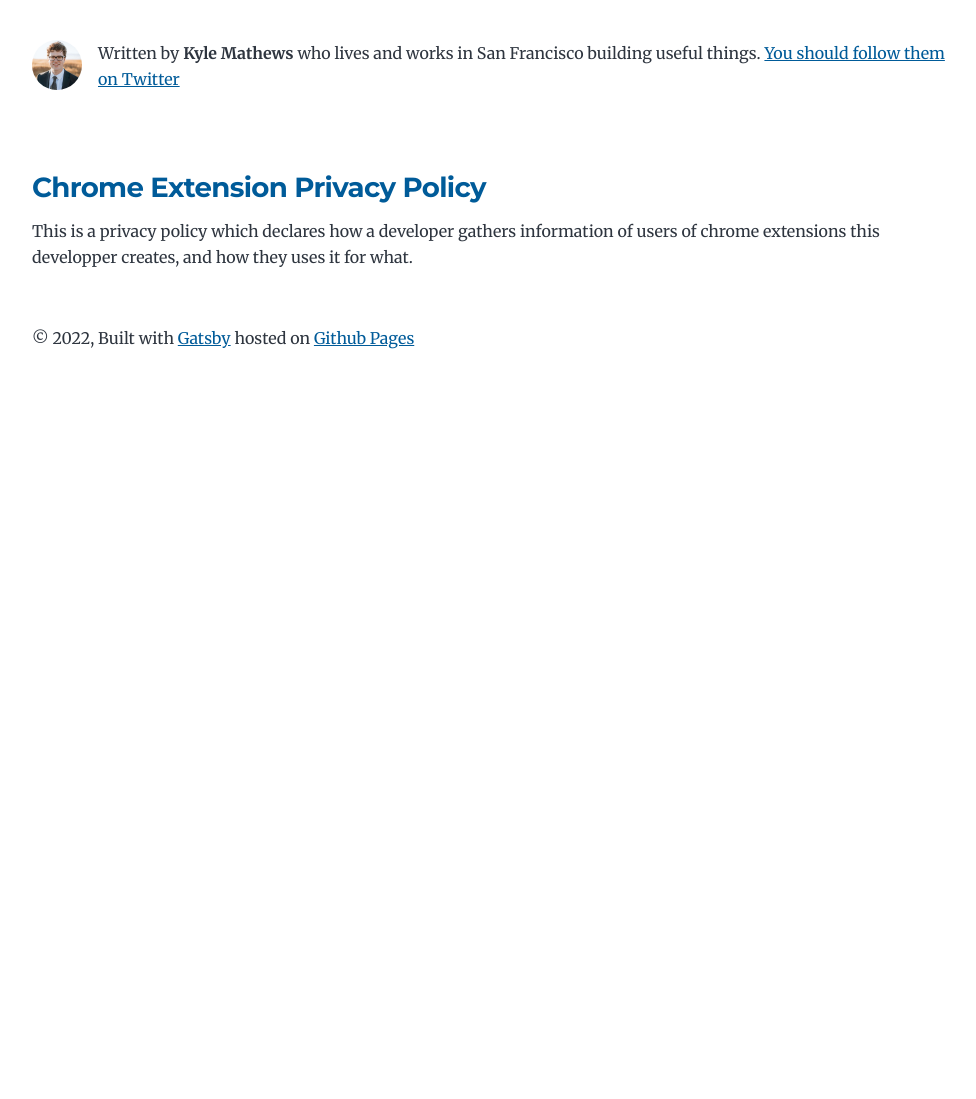
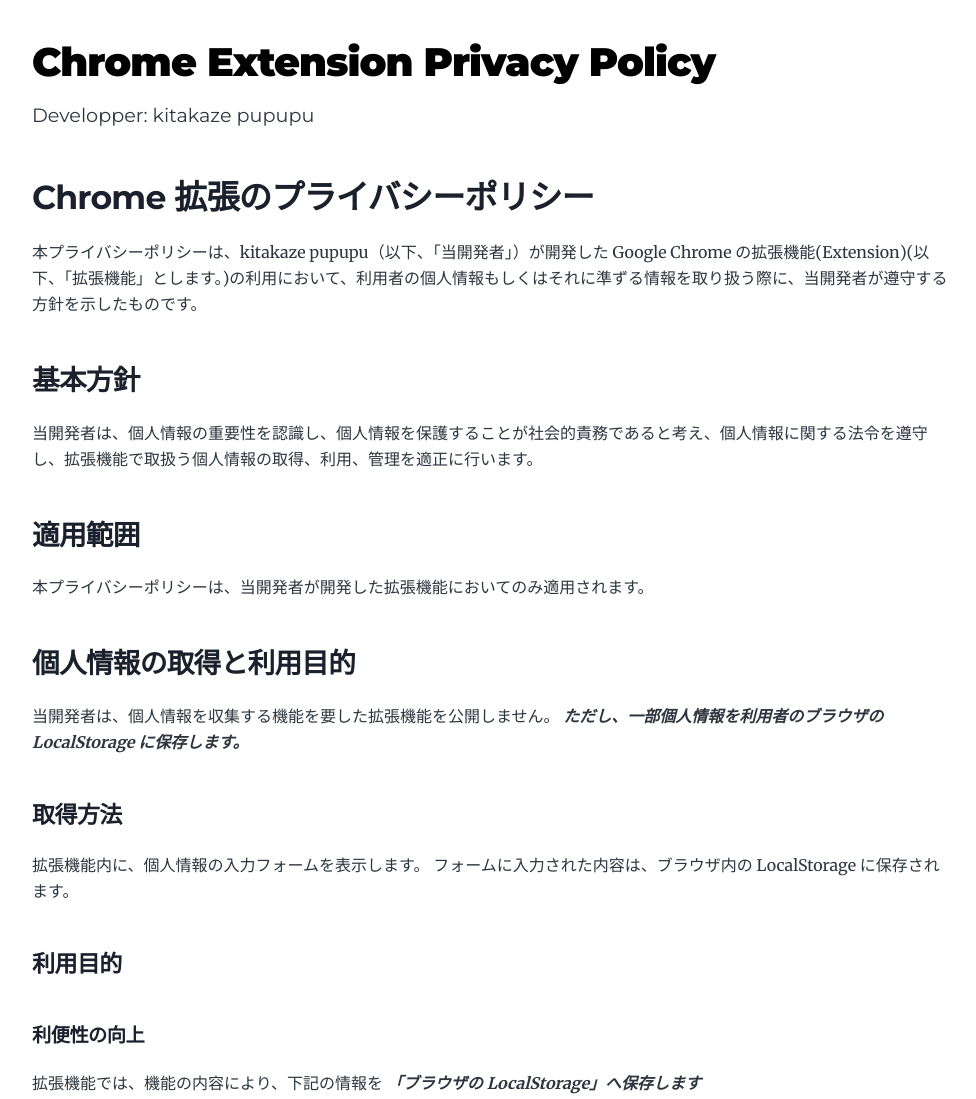
Before and after one commit to kppu/chrome-extension-privacy-policy, a Gatsby site: page / in a window 1280 px wide. Shown: the top 1099 px of the page, without its empty margins (148-1124 px from the left). Before the commit the page ends 800 px from the top, so only its background shows below. Built offline with nearby package versions, Linux system fonts and the light colour scheme; Gatsby itself is replaced by a stand-in of ours.

Commit message:
change this file not templete to use markdown file

```diff
--- a/src/pages/index.js
+++ b/src/pages/index.js
@@ -1,62 +1,27 @@
 import * as React from "react"
-import { Link, graphql } from "gatsby"
+import { graphql } from "gatsby"
 
-import Bio from "../components/bio"
 import Layout from "../components/layout"
 import Seo from "../components/seo"
 
-const BlogIndex = ({ data, location }) => {
-  const siteTitle = data.site.siteMetadata?.title || `Title`
-  const posts = data.allMarkdownRemark.nodes
-
-  if (posts.length === 0) {
+const BlogIndex = ({ data: { markdownRemark: post }, location }) => {
   return (
-      <Layout location={location} title={siteTitle}>
-        <Bio />
-        <p>
-          No blog posts found. Add markdown posts to "content/blog" (or the
-          directory you specified for the "gatsby-source-filesystem" plugin in
-          gatsby-config.js).
-        </p>
-      </Layout>
-    )
-  }
-
-  return (
-    <Layout location={location} title={siteTitle}>
-      <Bio />
-      <ol style={{ listStyle: `none` }}>
-        {posts.map(post => {
-          const title = post.frontmatter.title || post.fields.slug
-
-          return (
-            <li key={post.fields.slug}>
+    <Layout location={location}>
       <article
-                className="post-list-item"
+        className="blog-post"
         itemScope
         itemType="http://schema.org/Article"
       >
         <header>
-                  <h2>
-                    <Link to={post.fields.slug} itemProp="url">
-                      <span itemProp="headline">{title}</span>
-                    </Link>
-                  </h2>
-                  <small>{post.frontmatter.date}</small>
+          <h1 itemProp="headline">{post.frontmatter.title}</h1>
+          <p>Developper: {post.frontmatter.developper}</p>
         </header>
-                <section>
-                  <p
-                    dangerouslySetInnerHTML={{
-                      __html: post.frontmatter.description || post.excerpt,
-                    }}
-                    itemProp="description"
+        <section
+          dangerouslySetInnerHTML={{ __html: post.html }}
+          itemProp="articleBody"
         />
-                </section>
+        <hr />
       </article>
-            </li>
-          )
-        })}
-      </ol>
     </Layout>
   )
 }
@@ -68,27 +33,27 @@ export default BlogIndex
  *
  * See: https://www.gatsbyjs.com/docs/reference/built-in-components/gatsby-head/
  */
-export const Head = () => <Seo title="All posts" />
+export const Head = ({ data: { markdownRemark: post } }) => {
+  return (
+    <Seo
+      title={post.frontmatter.title}
+      description={post.frontmatter.description || post.excerpt}
+    />
+  )
+}
 
 export const pageQuery = graphql`
   query {
-    site {
-      siteMetadata {
-        title
-      }
-    }
-    allMarkdownRemark(sort: { fields: [frontmatter___date], order: DESC }) {
-      nodes {
+    markdownRemark {
+      id
       excerpt
-        fields {
-          slug
-        }
+      html
       frontmatter {
         date(formatString: "MMMM DD, YYYY")
         title
+        developper
         description
       }
     }
   }
-  }
 `
```
Lines whose indentation alone changed are shown as unchanged.
